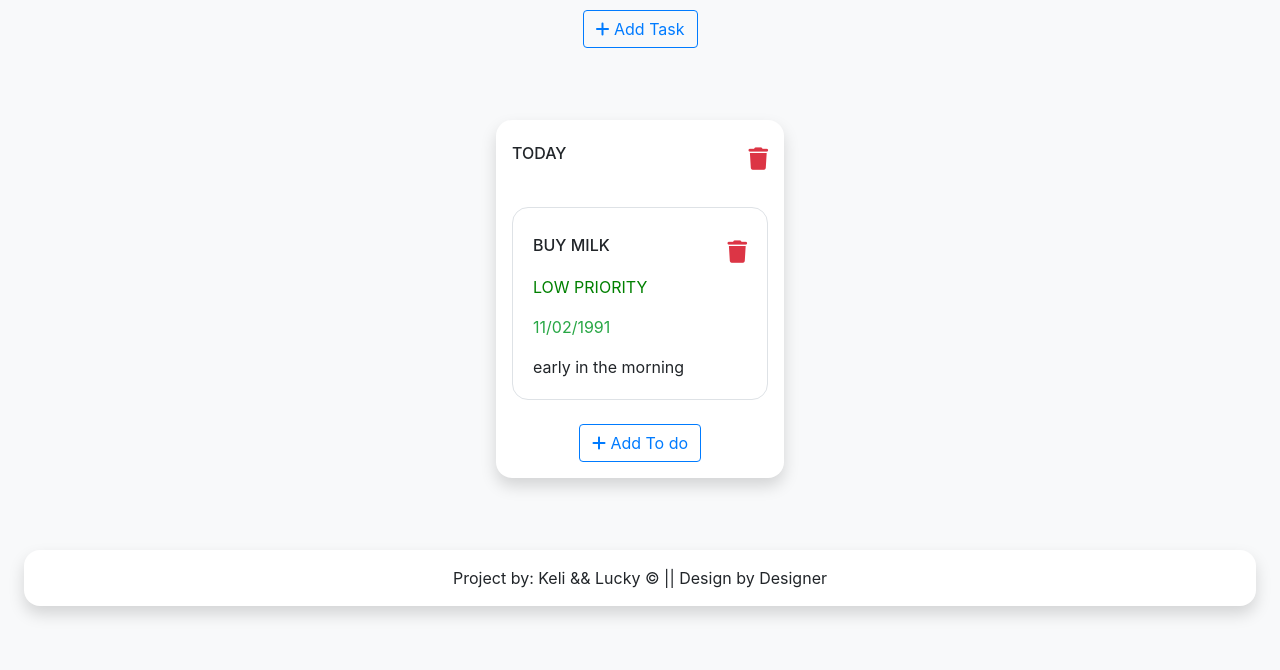
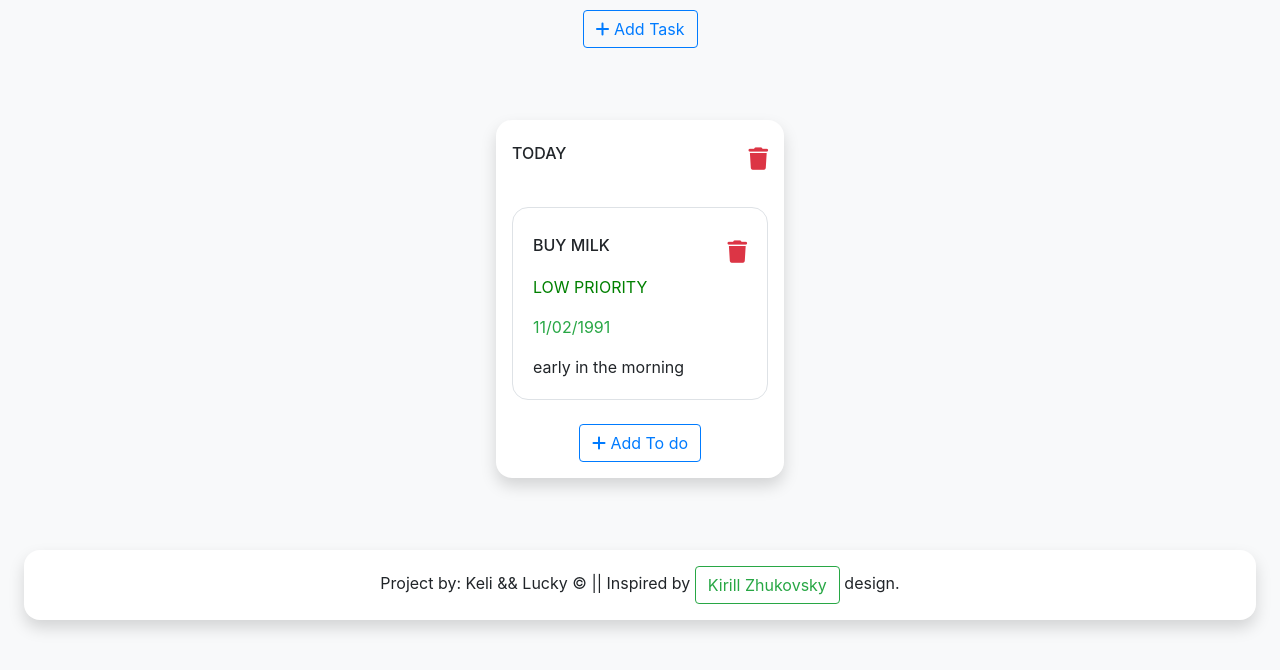
Before and after one commit to kelibst/do-it, a website built with webpack: page dist/index.html in a window 1280 px wide. Shown: the part 94-764 px from the top of the page. Built offline with nearby package versions, Linux system fonts and the light colour scheme.

Commit message:
added designer tag

```diff
--- a/src/script.js
+++ b/src/script.js
@@ -1,4 +1,4 @@
-/* eslint-disable   import/extensions */
+/* eslint-disable   array-callback-return */
 import {
   handleForm,
   addTask,
@@ -28,7 +28,7 @@ function loadContents() {
         const today = Task('Today');
 
         alltask.push(today);
-        defaultTask = alltask[0];
+        ([defaultTask] = alltask);
         // add initial todos
 
         defaultTask.todos.push(Todo('Buy milk', 'early in the morning', '11/02/1991', 'Low Priority'));
@@ -83,18 +83,19 @@ function loadContents() {
         // let's change the default task to the one the user selected.
         const taskId = e.target.offsetParent.id;
 
-        defaultTask = alltask[parseInt(taskId[4])];
+        defaultTask = alltask[parseInt(taskId[4], 10)];
 
-        todoNode = e.target.offsetParent.childNodes[3];
+        [, , , todoNode] = e.target.offsetParent.childNodes;
 
         // select item to delete and remove it from the dom
         if (e.target.classList.contains('delete')) {
           if (e.target.classList.contains('taskDelete')) {
             // filter out task if delete button is pressed
-            alltask = alltask.filter((value, index) => index != parseInt(e.path[2].id[4]));
+            alltask = alltask.filter((value, index) => index !== parseInt(e.path[2].id[4], 10));
             localStorage.setItem('alltask', JSON.stringify(alltask));
           } else if (e.target.classList.contains('todoDelete')) {
-            defaultTask.todos = defaultTask.todos.filter((value, index) => index != parseInt(e.path[2].id[4]));
+            const iid = parseInt(e.path[2].id[4], 10);
+            defaultTask.todos = defaultTask.todos.filter((value, index) => index !== iid);
           }
           localStorage.setItem('alltask', JSON.stringify(alltask));
 
```
Also changed, not shown: README.md, dist/assets/scripts/main.js, dist/index.html.
